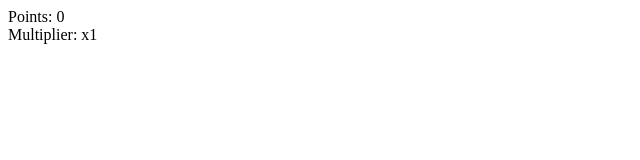
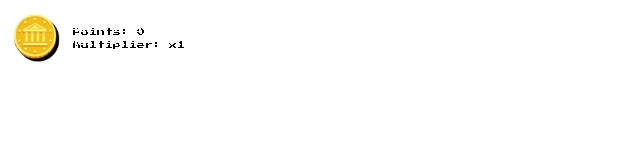
Before and after one commit to Deuxx2025/Raid-Based-Point-System, a website: page widget/widget.html in a window 1280 px wide. Shown: the whole page, without its empty margins (0-640 px from the left). Drawn offline with Linux system fonts and the light colour scheme.

Commit message:
Connected the style to the html and displayed some text

```diff
--- /dev/null
+++ b/widget/style.css
@@ -0,0 +1,33 @@
+@import url('https://fonts.googleapis.com/css2?family=Press+Start+2P&display=swap');
+
+* {
+    margin: 0;
+    padding: 0;
+    box-sizing: border-box;
+}
+
+body {
+    background: transparent;
+    font-family: 'Press Start 2P', cursive;
+    color: white;
+    text-shadow: 3px 3px 0px black;
+}
+
+#widget-container {
+    display: flex;
+    align-items: center;
+    gap: 10px;
+    padding: 10px;
+}
+
+#coin-sack {
+    font-size: 40px;
+    cursor: pointer;
+}
+
+#point-display {
+    display: flex;
+    flex-direction: column;
+    gap: 5px;
+    font-size: 8px;
+}
--- a/widget/widget.html
+++ b/widget/widget.html
@@ -3,11 +3,17 @@
 <head>
     <meta charset="UTF-8">
     <meta name="viewport" content="width=device-width, initial-scale=1.0">
+    <link rel="stylesheet" href="style.css">
     <title>RBPS Widget</title>
 </head>
 <body>
-    <div id="points">Points: 0</div>
-    <div id="multiplier">Multiplier: x1</div>
+    <div id="widget-container">
+        <div id="coin-sack">🪙</div>
+        <div id="point-display">
+            <div id="points">Points: 0</div>
+            <div id="multiplier">Multiplier: x1</div>
+        </div>
+    </div>
     <script>
         const socket = new WebSocket('ws://localhost:8080');
 
```
Also changed, not shown: README.md.
